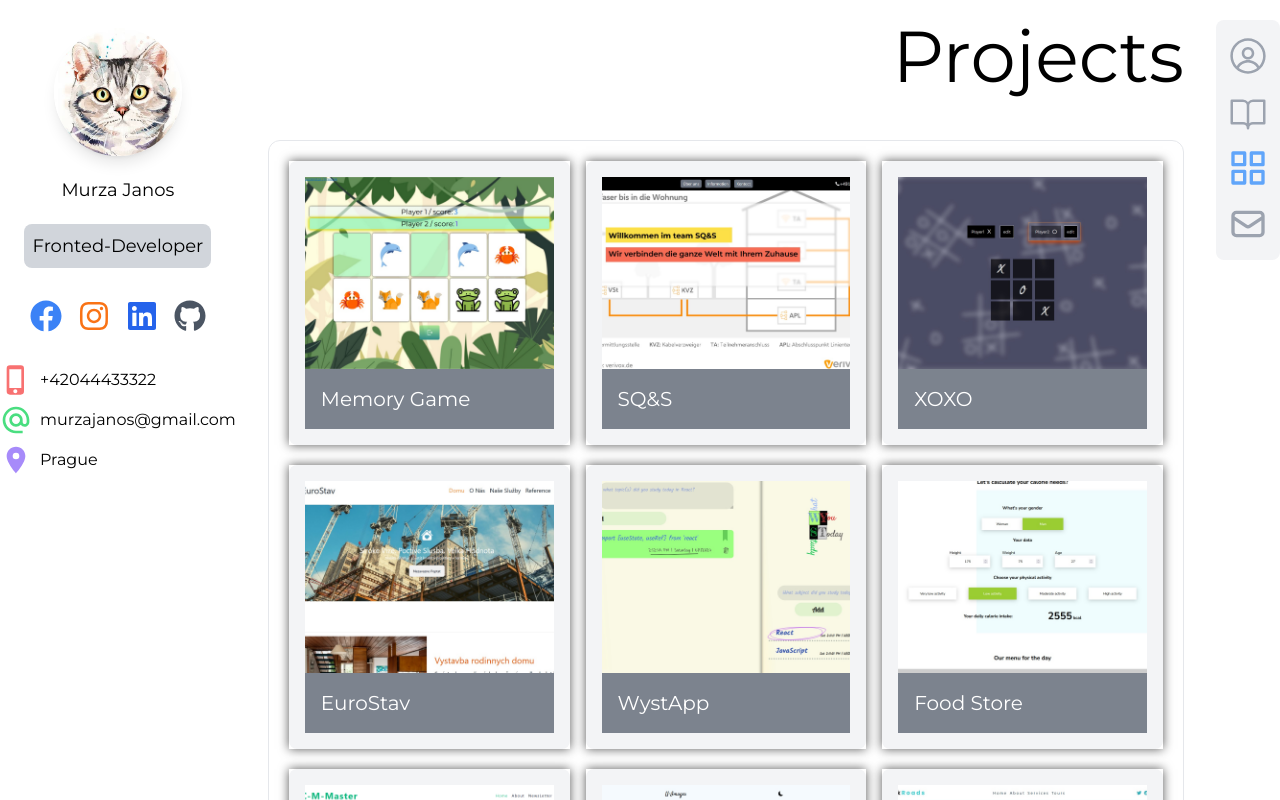
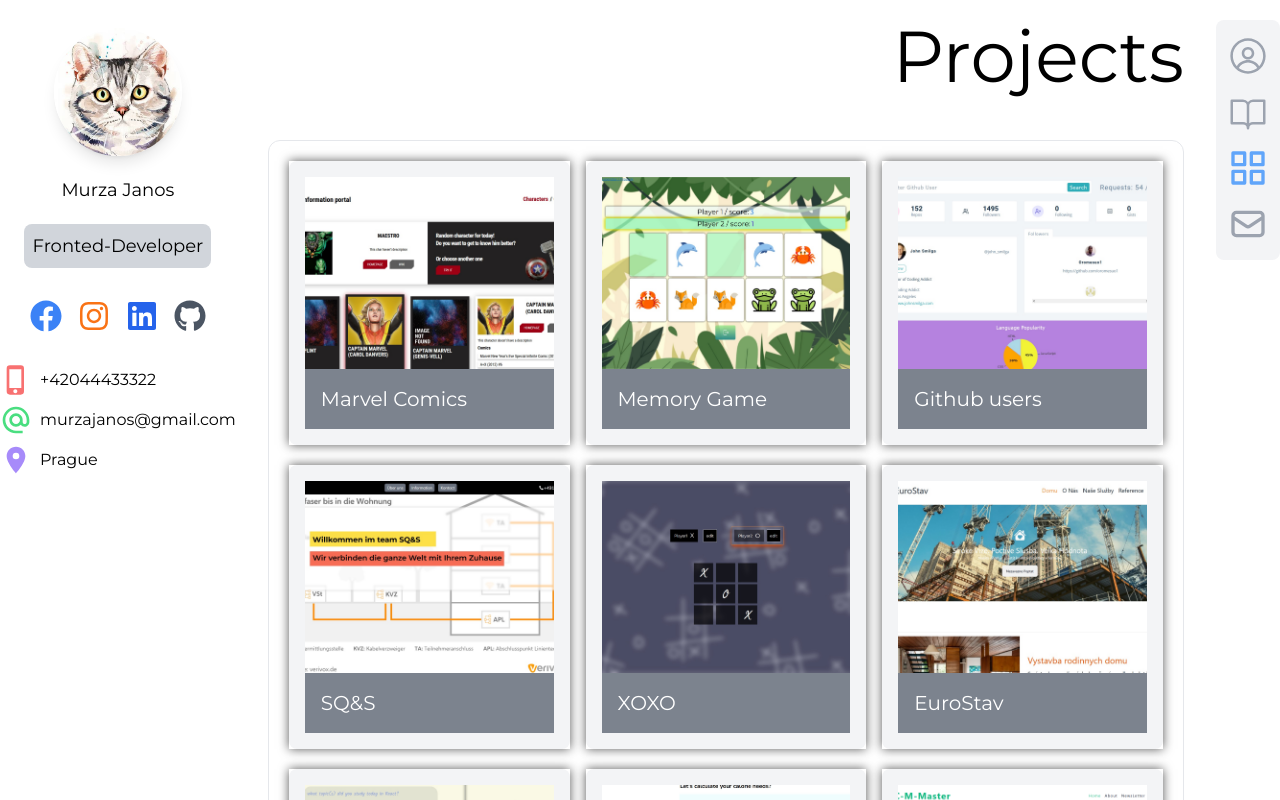
Before and after one commit to ioan-murchello/react-portfolio, a React (Vite) app: page /works in a window 1280 px wide. Built offline with nearby package versions, Linux system fonts and the light colour scheme.

Commit message:
added new projects

```diff
--- a/src/datas/datas.js
+++ b/src/datas/datas.js
@@ -12,15 +12,25 @@ import unsplashimages from '../img/unsplash-images.jpg'
 import sqs from '../img/sq&s.jpg'
 import xox from '../img/xox.jpg'
 import memoryGame from '../img/memory-game.jpg'
-
-
+import marvel from '../img/marvel.jpg'
+import github_users from '../img/github-users.jpg'
 
 
 export const sites = [
   {
+    name: 'Marvel Comics',
+    url: 'https://comicses-marvel.netlify.app/',
+    image: marvel,
+  },
+  {
     name: 'Memory Game',
     url: 'https://game-for-memory-react.netlify.app/',
     image: memoryGame,
+  },
+  {
+    name: 'Github users',
+    url: 'https://githubusers-search-app.netlify.app',
+    image: github_users,
   },
   {
     name: 'SQ&S',
--- a/src/pages/Works.jsx
+++ b/src/pages/Works.jsx
@@ -15,8 +15,8 @@ const staggerContainer = {
 };
 
 const itemVariants = {
-  hidden: { opacity: 0, scale: 0.8 },
-  show: { opacity: 1, scale: 1 },
+  hidden: { opacity: 0,},
+  show: { opacity: 1,},
 };
 
 const ELink = motion(ExternalLink)
```
Also changed, not shown: src/img/github-users.jpg (added), src/img/marvel.jpg (added).
